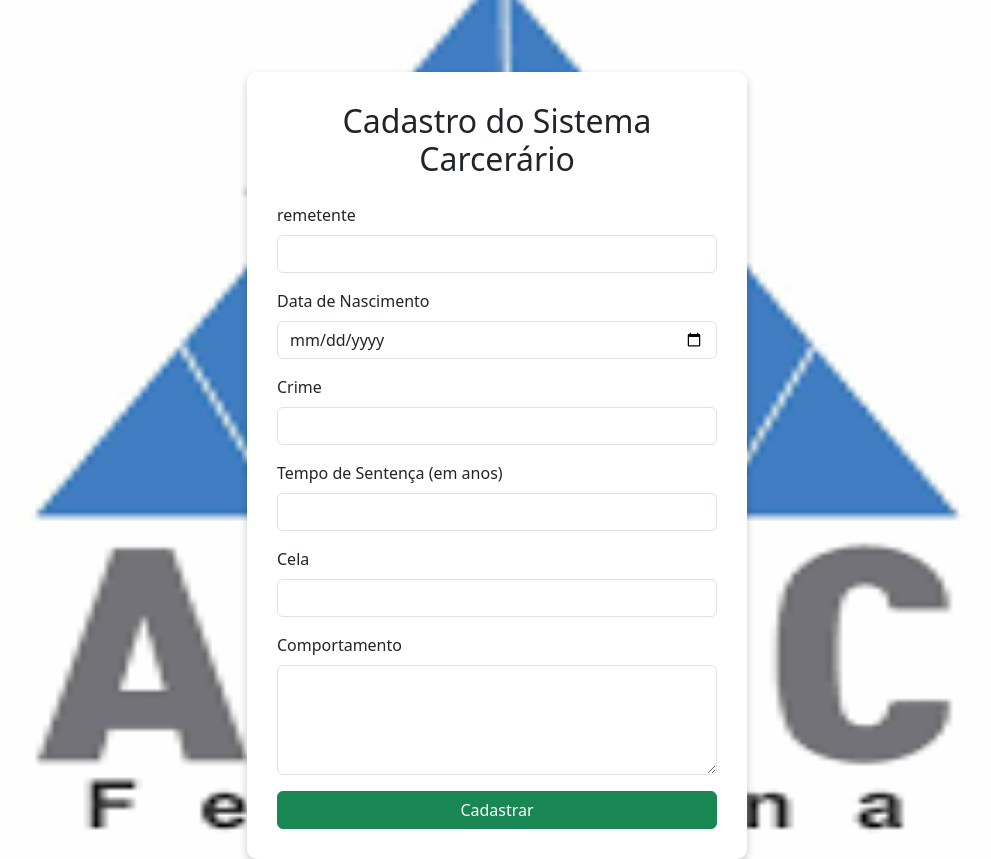
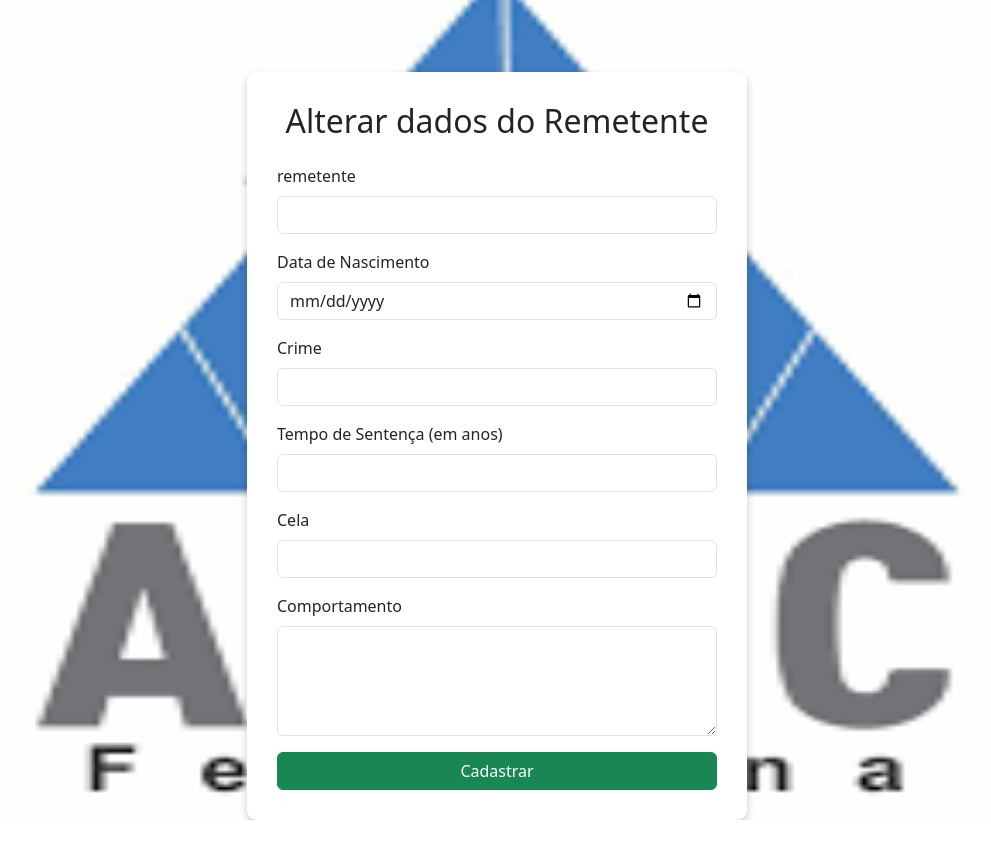
Before and after one commit to luizeduardoifes/ProjetoIntegrador-Ifes, a FastAPI app: page /alterar_dados/3 in a window 1280 px wide. Shown: the part 56-915 px from the top of the page, without its empty margins (143-1134 px from the left). After the commit the page ends 876 px from the top, so only its background shows below. Run offline with FastAPI, Linux system fonts and the light colour scheme; data comes from the database, SQL or seed files in the repository.

Commit message:
atualiza título da página alterar_dados.html para "Alterar dados do Remetente" e ajusta o formulário

```diff
--- a/main.py
+++ b/main.py
@@ -10,7 +10,6 @@ from fastapi import FastAPI, Depends
 from sqlalchemy.orm import Session
 import repo.remetente_repo
 from datetime import datetime
-from starlette.status import HTTP_302_FOUND
 
 
 app = FastAPI()
--- a/templates/alterar_dados.html
+++ b/templates/alterar_dados.html
@@ -64,7 +64,7 @@
     <!-- Formulário -->
     <div class="container mt-5">
         <div class="form-container">
-            <h2 class="text-center mb-4">Cadastro do Sistema Carcerário</h2>
+            <h2 class="text-center mb-4">Alterar dados do Remetente</h2>
 
             {% if error %}
             <div class="alert alert-danger" role="alert">
@@ -84,6 +84,7 @@
                 <div class="mb-3">
                     <label for="remetente"  class="form-label">remetente</label>
                     <input type="text" name="remetente" class="form-control" id="remetente" name="remetente" required>
+
                 </div>
                 <div class="mb-3">
                     <label for="idade" class="form-label">Data de Nascimento</label>
```
